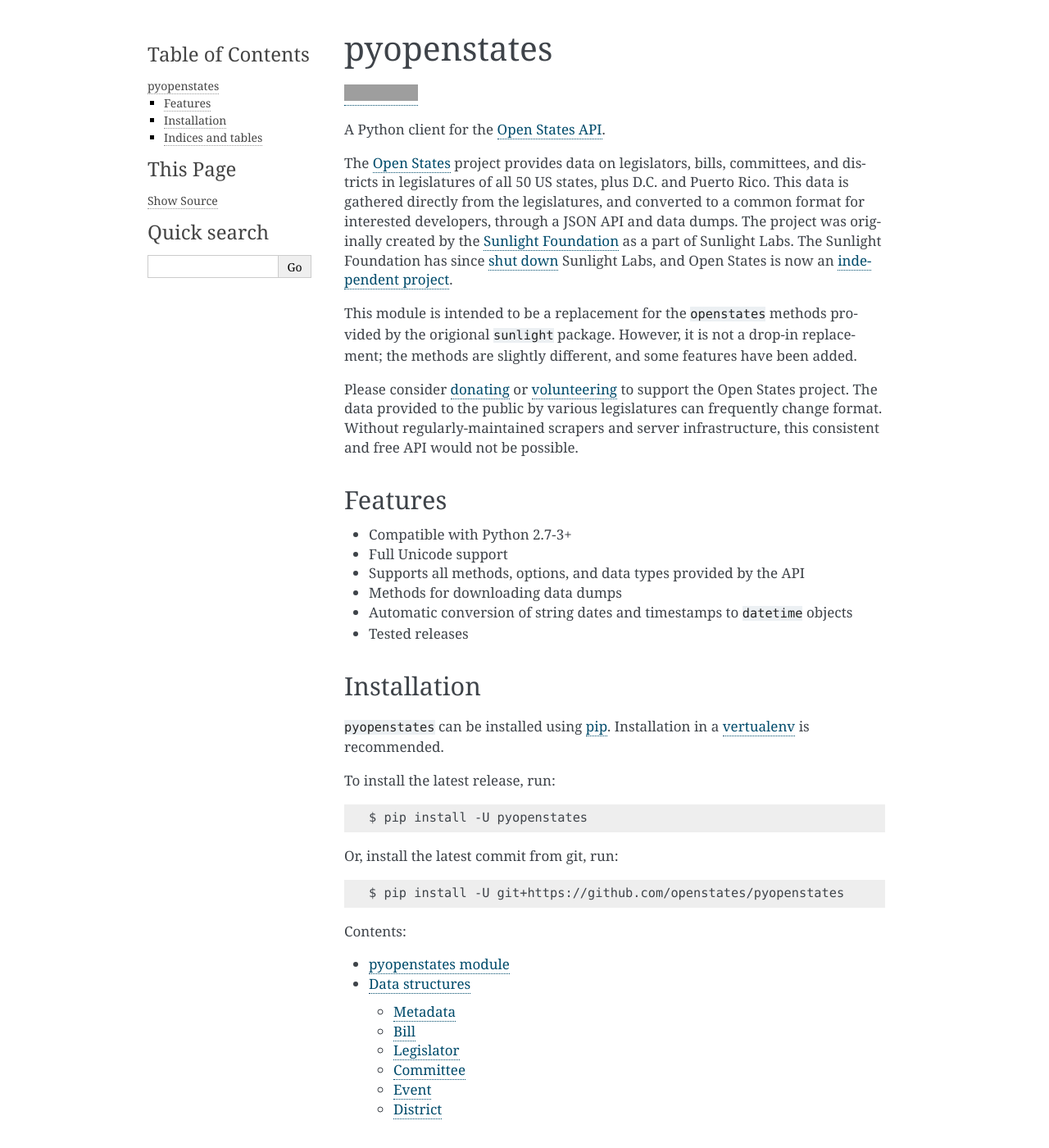
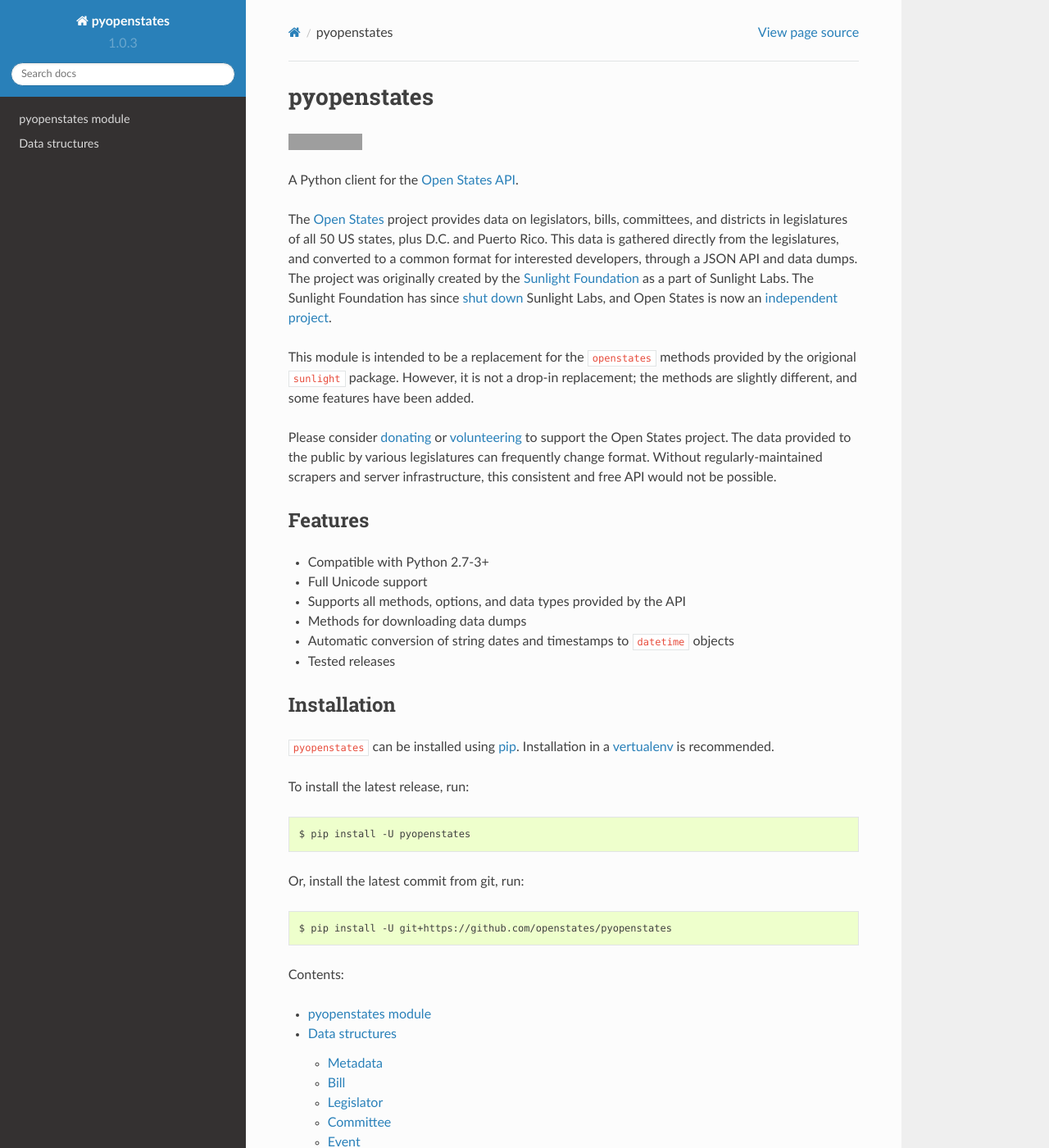
Before and after one commit to openstates/pyopenstates, a Sphinx documentation site: the page built from docs/index.rst, in a window 1280 px wide and 1400 px high. Shown: the whole window at 82% size. Built offline with Sphinx 7.4.7 and the Read the Docs theme 2.0.0, drawn with Linux system fonts in a browser that asks for light colours; some of the changed text lies outside the part shown; grey boxes are pictures that could not be loaded.

Commit message:
try sphinx rtd theme

```diff
--- a/dev-requirements.txt
+++ b/dev-requirements.txt
@@ -1,4 +1,4 @@
 sphinx
-sphinxcontrib-fulltoc
+sphinx-rtd-theme
 twine
 wheel
--- a/docs/conf.py
+++ b/docs/conf.py
@@ -21,6 +21,8 @@
 import sys
 sys.path.insert(0, os.path.abspath('..'))
 
+import sphinx_rtd_theme
+
 from pyopenstates import __version__
 
 # -- General configuration ------------------------------------------------
@@ -35,7 +37,8 @@
 extensions = ['sphinx.ext.autodoc',
               #'sphinx.ext.githubpages',
               'sphinx.ext.napoleon',
-              'sphinxcontrib.fulltoc']
+              #'sphinxcontrib.fulltoc'
+              ]
 
 # Add any paths that contain templates here, relative to this directory.
 templates_path = ['_templates']
@@ -87,7 +90,8 @@
 # The theme to use for HTML and HTML Help pages.  See the documentation for
 # a list of builtin themes.
 #
-html_theme = 'alabaster'
+html_theme = 'sphinx_rtd_theme'
+html_theme_path = [sphinx_rtd_theme.get_html_theme_path()]
 
 # Theme options are theme-specific and customize the look and feel of a theme
 # further.  For a list of options available for each theme, see the
```
